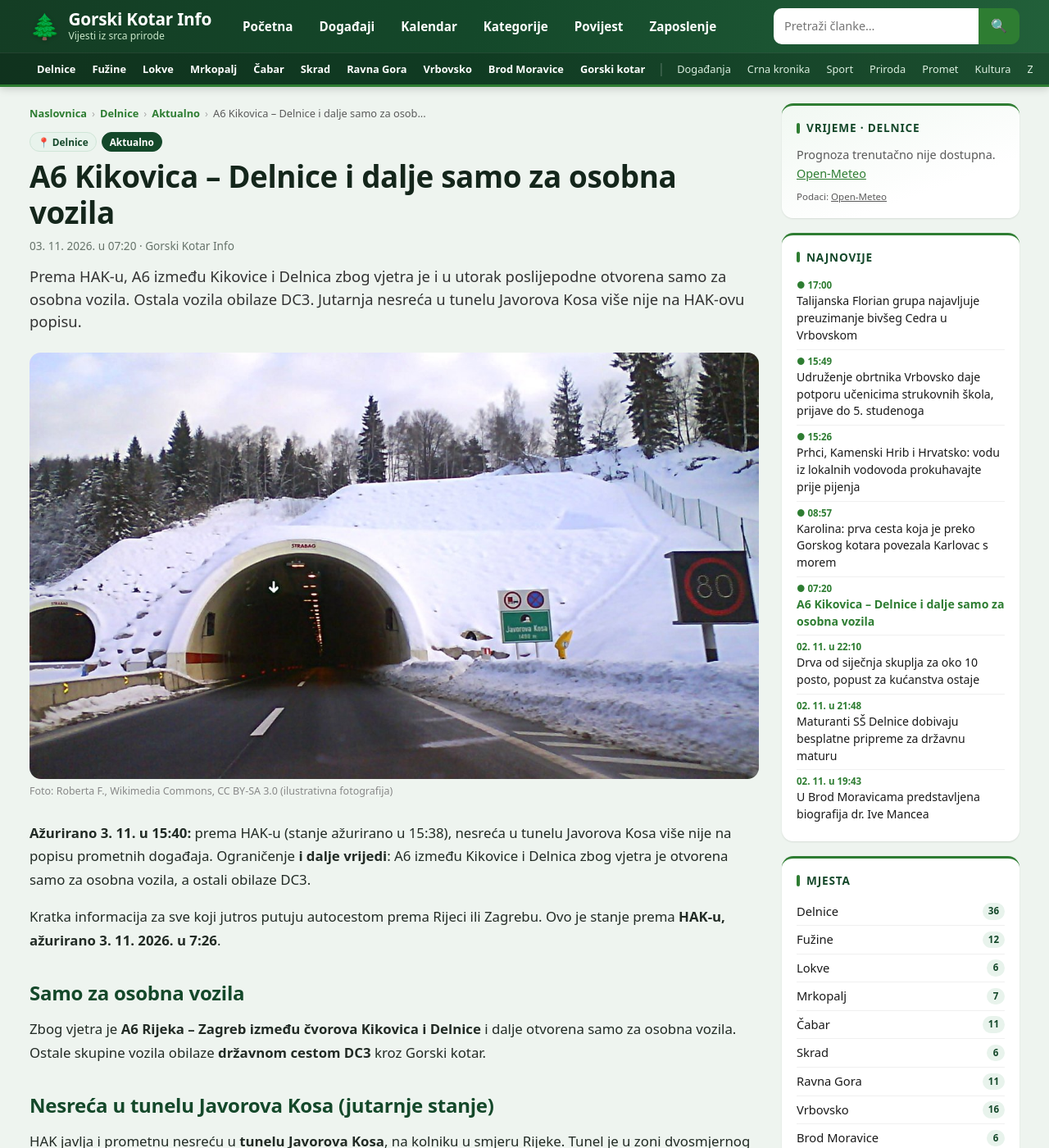
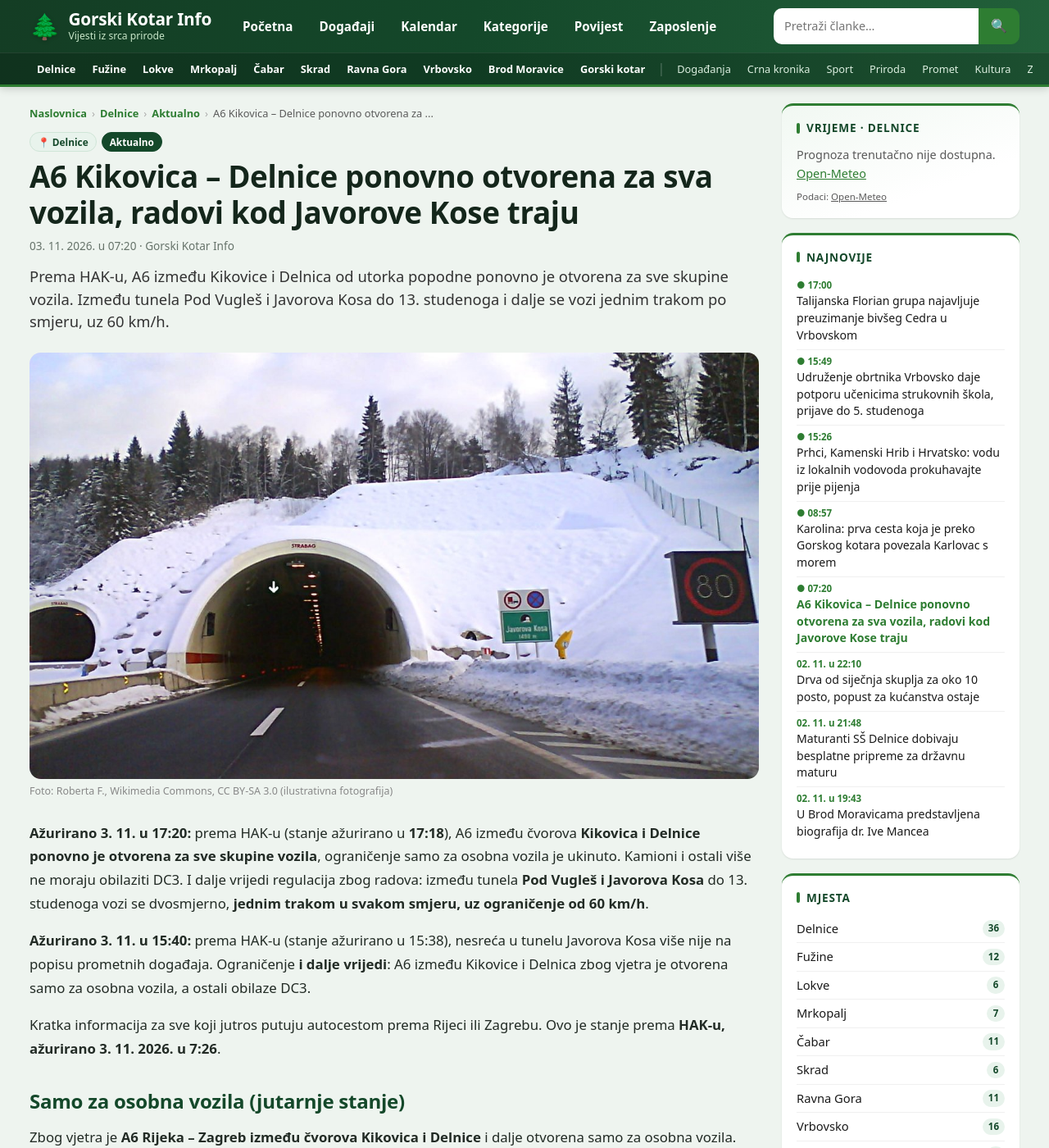
Before and after one commit to MojGK/gorski-kotar.info, a Jekyll site: the page built from _posts/2026-11-03-a6-kikovica-delnice-samo-osobna-vozila-nesreca-javorova-kosa.md, in a window 1280 px wide and 1400 px high. Shown: the whole window at 82% size. Built offline with Jekyll 4.4.1, drawn with Linux system fonts in a browser that asks for light colours; comment, search, counter and statistics services are not loaded; some of the changed text lies outside the part shown.

Commit message:
Dopune: A6 Kikovica–Delnice otvorena za sva vozila (HAK 17:18); voda Prhci/Kamenski Hrib (Čabar) i Hrvatsko (Delnice)

```diff
--- a/_posts/2026-11-03-a6-kikovica-delnice-samo-osobna-vozila-nesreca-javorova-kosa.md
+++ b/_posts/2026-11-03-a6-kikovica-delnice-samo-osobna-vozila-nesreca-javorova-kosa.md
@@ -1,21 +1,23 @@
 ---
 layout: post
-title: "A6 Kikovica – Delnice i dalje samo za osobna vozila"
+title: "A6 Kikovica – Delnice ponovno otvorena za sva vozila, radovi kod Javorove Kose traju"
 date: 2026-11-03 07:20:00 +0100
 location: Delnice
 type: Aktualno
 categories: [Delnice, Aktualno]
-excerpt: "Prema HAK-u, A6 između Kikovice i Delnica zbog vjetra je i u utorak poslijepodne otvorena samo za osobna vozila. Ostala vozila obilaze DC3. Jutarnja nesreća u tunelu Javorova Kosa više nije na HAK-ovu popisu."
+excerpt: "Prema HAK-u, A6 između Kikovice i Delnica od utorka popodne ponovno je otvorena za sve skupine vozila. Između tunela Pod Vugleš i Javorova Kosa do 13. studenoga i dalje se vozi jednim trakom po smjeru, uz 60 km/h."
 image: /assets/images/a6-javorova-kosa.jpg
 image_alt: "Autocesta A6 u Gorskom kotaru, ulaz u tunel (ilustrativna fotografija)"
 image_credit: "Foto: Roberta F., Wikimedia Commons, CC BY-SA 3.0 (ilustrativna fotografija)"
 ---
 
+**Ažurirano 3. 11. u 17:20:** prema HAK-u (stanje ažurirano u **17:18**), A6 između čvorova **Kikovica i Delnice ponovno je otvorena za sve skupine vozila**, ograničenje samo za osobna vozila je ukinuto. Kamioni i ostali više ne moraju obilaziti DC3. I dalje vrijedi regulacija zbog radova: između tunela **Pod Vugleš i Javorova Kosa** do 13. studenoga vozi se dvosmjerno, **jednim trakom u svakom smjeru, uz ograničenje od 60 km/h**.
+
 **Ažurirano 3. 11. u 15:40:** prema HAK-u (stanje ažurirano u 15:38), nesreća u tunelu Javorova Kosa više nije na popisu prometnih događaja. Ograničenje **i dalje vrijedi**: A6 između Kikovice i Delnica zbog vjetra je otvorena samo za osobna vozila, a ostali obilaze DC3.
 
 Kratka informacija za sve koji jutros putuju autocestom prema Rijeci ili Zagrebu. Ovo je stanje prema **HAK-u, ažurirano 3. 11. 2026. u 7:26**.
 
-## Samo za osobna vozila
+## Samo za osobna vozila (jutarnje stanje)
 
 Zbog vjetra je **A6 Rijeka – Zagreb između čvorova Kikovica i Delnice** i dalje otvorena samo za osobna vozila. Ostale skupine vozila obilaze **državnom cestom DC3** kroz Gorski kotar.
 
@@ -31,4 +33,4 @@ Stanje se brzo mijenja, pa prije polaska provjerite [HAK](https://www.hak.hr/inf
 
 ## Izvori
 
-- [HAK – Stanje na cestama](https://www.hak.hr/info/stanje-na-cestama/) (ažurirano 3. 11. 2026. u 7:26, provjereno u 7:35; ponovno provjereno u 15:40, stanje u 15:38)
+- [HAK – Stanje na cestama](https://www.hak.hr/info/stanje-na-cestama/) (ažurirano 3. 11. 2026. u 7:26, provjereno u 7:35; ponovno provjereno u 15:40, stanje u 15:38, te u 17:20, stanje u 17:18)
```
Also changed, not shown: _posts/2026-11-03-prhci-kamenski-hrib-hrvatsko-voda-prokuhavanje.md (+3 -0 lines).
